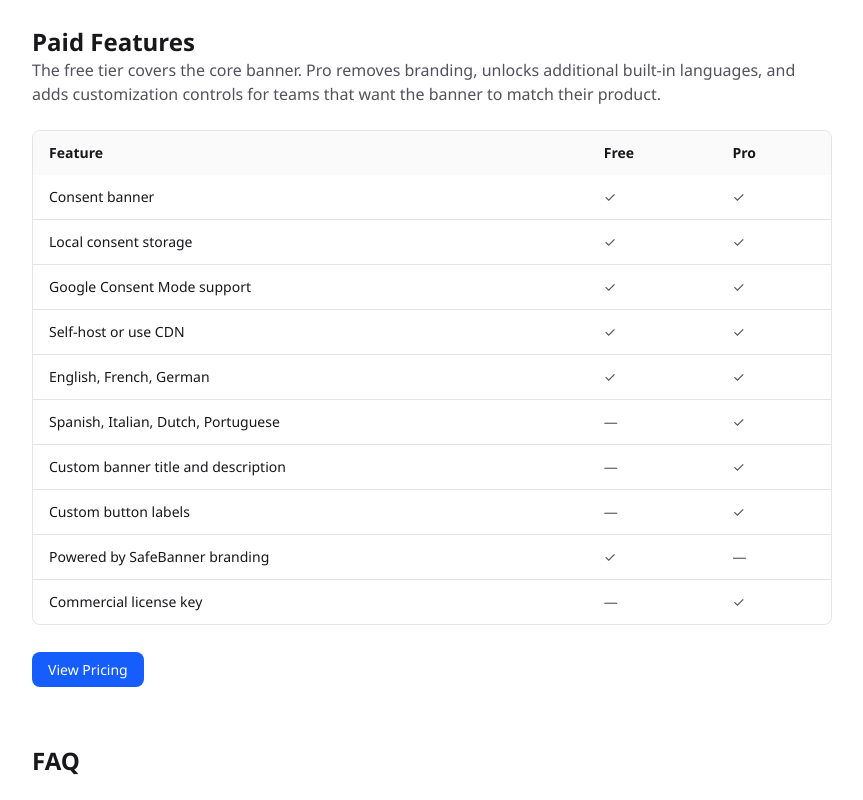
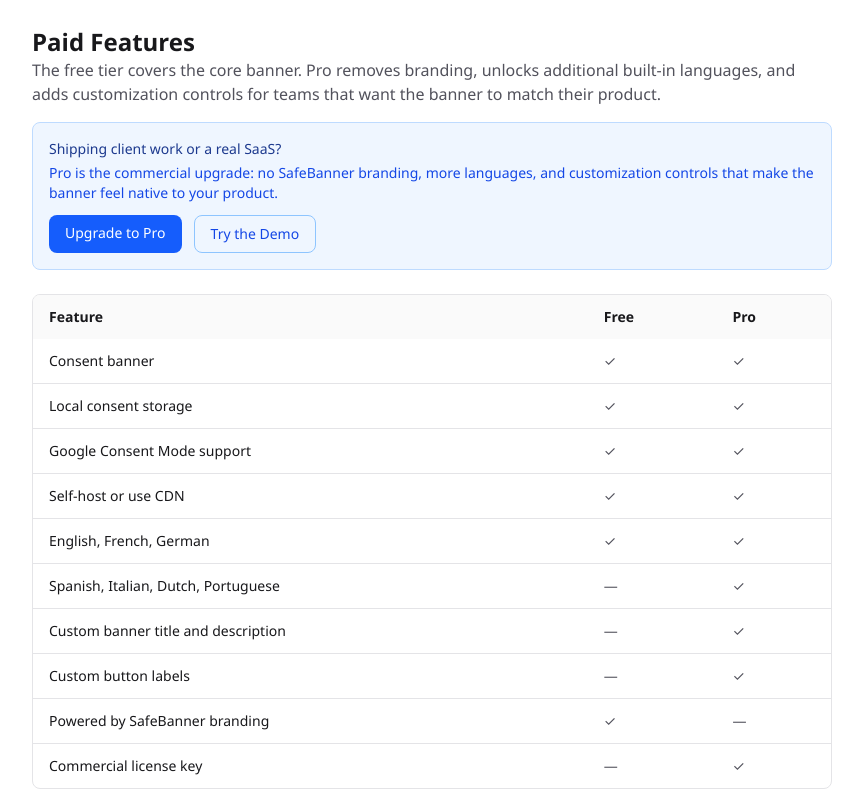
Before and after one commit to hellokariburt/SafeBanner, a Next.js app in the folder apps/web/: page /docs in a window 1280 px wide. Shown: the part 7940-8740 px from the top of the page, without its empty margins (360-1223 px from the left). Built offline with nearby package versions, Linux system fonts and the light colour scheme.

Commit message:
Add stronger Pro upgrade nudges

```diff
--- a/apps/web/src/app/demo/page.tsx
+++ b/apps/web/src/app/demo/page.tsx
@@ -484,6 +484,25 @@
                     <div className="h-px flex-1 bg-zinc-100 dark:bg-zinc-800" />
                   </div>
 
+                  <div className="rounded-lg border border-blue-200 bg-blue-50/80 px-3 py-3 dark:border-blue-900/40 dark:bg-blue-950/30">
+                    <div className="flex items-center justify-between gap-3">
+                      <div>
+                        <p className="text-sm font-medium text-blue-900 dark:text-blue-200">
+                          Make the banner match your product
+                        </p>
+                        <p className="mt-1 text-xs text-blue-700 dark:text-blue-300">
+                          Pro unlocks layouts, logo support, custom labels, and commercial use.
+                        </p>
+                      </div>
+                      <Link
+                        href="/upgrade"
+                        className="shrink-0 rounded-md bg-blue-600 px-3 py-2 text-xs font-semibold text-white transition hover:bg-blue-500"
+                      >
+                        Upgrade
+                      </Link>
+                    </div>
+                  </div>
+
                   {/* Layout */}
                   <div>
                     <label className="text-xs font-medium text-zinc-500 dark:text-zinc-400">Layout</label>
--- a/apps/web/src/app/docs/DocsContent.tsx
+++ b/apps/web/src/app/docs/DocsContent.tsx
@@ -528,6 +528,29 @@
             unlocks additional built-in languages, and adds customization
             controls for teams that want the banner to match their product.
           </p>
+          <div className="mt-4 rounded-lg border border-blue-200 bg-blue-50 px-4 py-4 dark:border-blue-900/40 dark:bg-blue-950/30">
+            <p className="text-sm font-medium text-blue-900 dark:text-blue-200">
+              Shipping client work or a real SaaS?
+            </p>
+            <p className="mt-1 text-sm text-blue-700 dark:text-blue-300">
+              Pro is the commercial upgrade: no SafeBanner branding, more languages,
+              and customization controls that make the banner feel native to your product.
+            </p>
+            <div className="mt-3 flex flex-wrap gap-3">
+              <Link
+                href="/upgrade"
+                className="rounded-lg bg-blue-600 px-4 py-2 text-sm font-medium text-white hover:bg-blue-500"
+              >
+                Upgrade to Pro
+              </Link>
+              <Link
+                href="/demo"
+                className="rounded-lg border border-blue-300 px-4 py-2 text-sm font-medium text-blue-700 hover:bg-blue-100 dark:border-blue-800 dark:text-blue-300 dark:hover:bg-blue-900/30"
+              >
+                Try the Demo
+              </Link>
+            </div>
+          </div>
 
           <div className="mt-6 overflow-x-auto rounded-lg border border-zinc-200 dark:border-zinc-800">
             <table className="w-full text-left text-sm">
@@ -561,10 +584,10 @@
 
           <div className="mt-8">
             <Link
-              href="/#pricing"
+              href="/upgrade"
               className="rounded-lg bg-blue-600 px-4 py-2 text-sm font-medium text-white hover:bg-blue-500"
             >
-              View Pricing
+              Upgrade to Pro
             </Link>
           </div>
         </Section>
```
